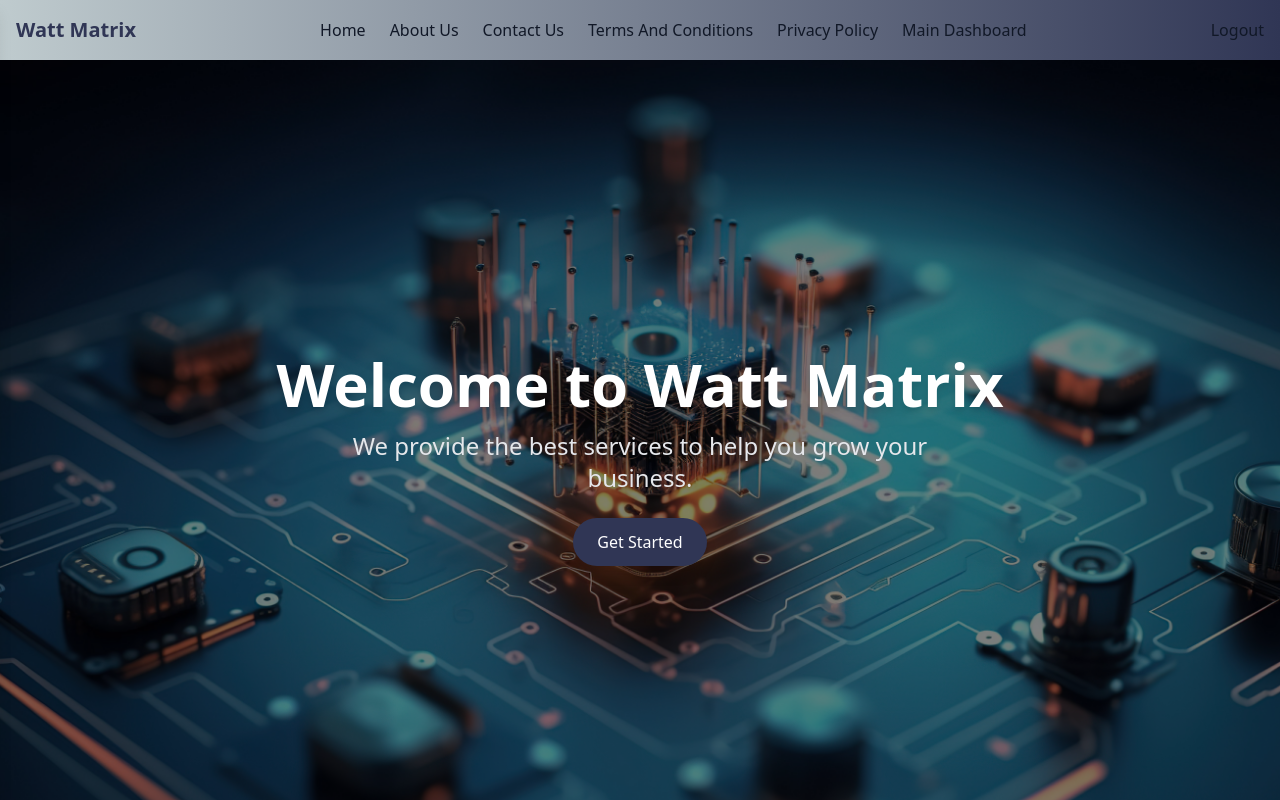
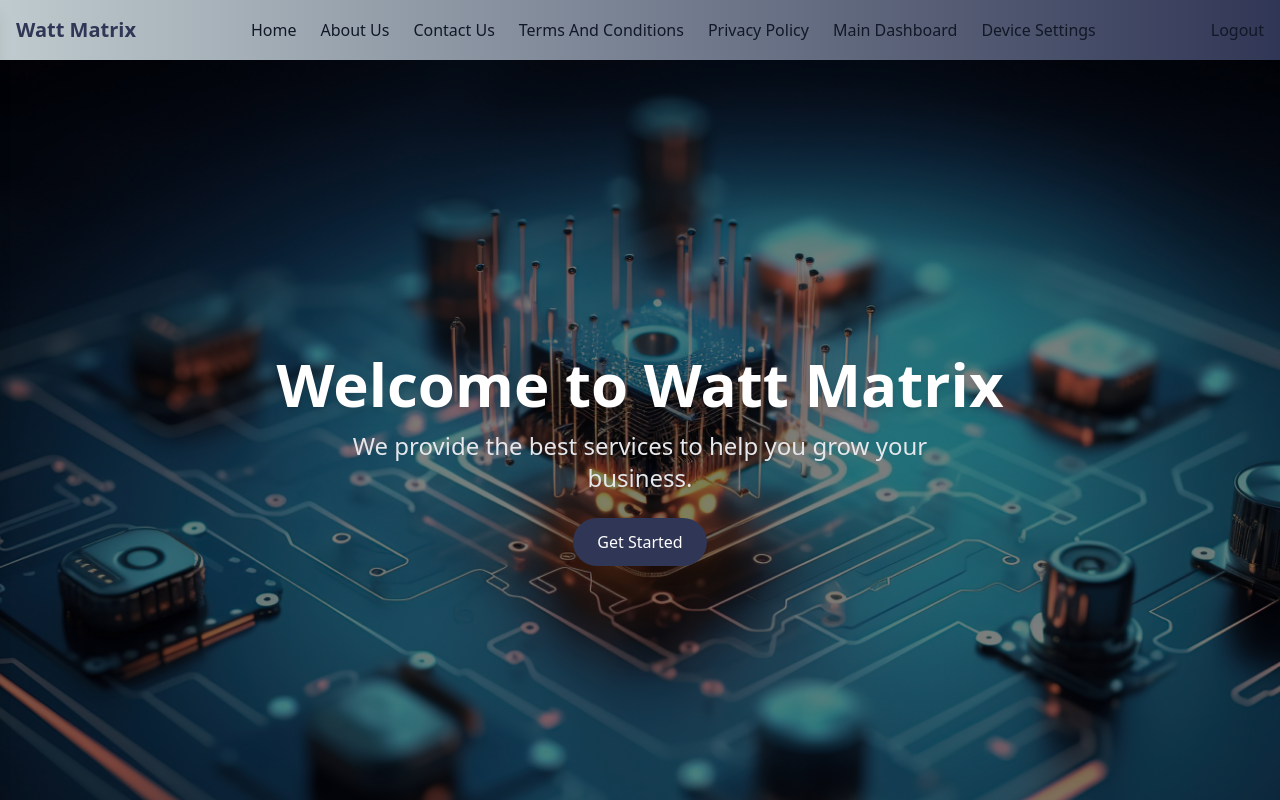
Before and after one commit to SaqibGhori/office-app-final, a React (Vite) app: page / in a window 1280 px wide. Shown: the top 800 px of the page. Built offline with nearby package versions, Linux system fonts and the light colour scheme; no server answers; sample sign-in values are in the browser's storage.

Commit message:
device-settings

```diff
--- a/src/Components/Navbar.tsx
+++ b/src/Components/Navbar.tsx
@@ -36,11 +36,15 @@ const Navbar: React.FC = () => {
           {token && (
             <>
               <li><Link to="/dashboard">Main Dashboard</Link></li>
+                 <Link to={`/device-settings${gatewayId ? `?gateway=${gatewayId}` : ""}`}>
+  Device Settings
+</Link>
               {gatewayId && (
                 <>
                   <li><Link to={`/maindashboard?gateway=${gatewayId}`}>Dashboard</Link></li>
                   <li><Link to={`/fileview?gateway=${gatewayId}`}>File View</Link></li>
                   <li><Link to={`/alaram?gateway=${gatewayId}`}>Alarms</Link></li>
+
                 </>
               )}
             </>
```
